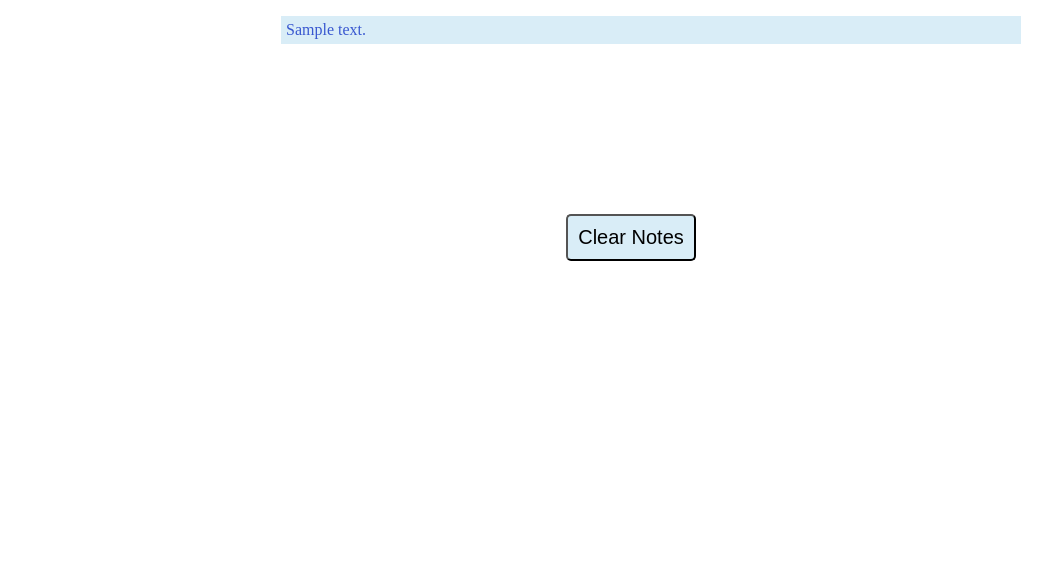
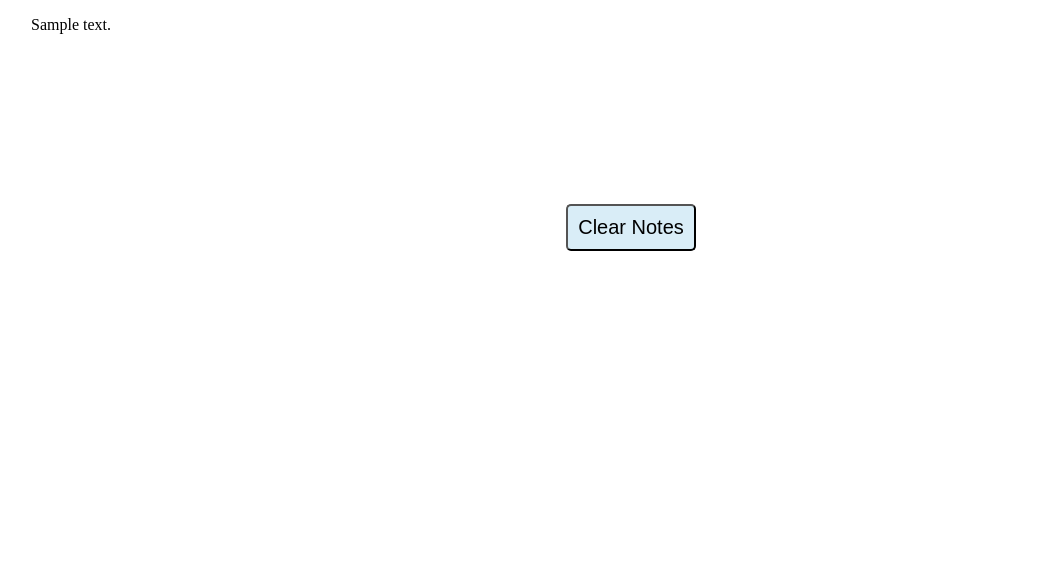
Before and after one commit to marzique/Graphomaniac, a Flask app: page /notes.html in a window 1280 px wide. Shown: the part 60-630 px from the top of the page, without its empty margins (9-1061 px from the left). Run offline with Flask 2, Linux system fonts and the light colour scheme; tables that the repository leaves empty hold one stand-in row (values such as "Sample post").

Commit message:
wanna fix css issue

```diff
--- a/static/main.css
+++ b/static/main.css
@@ -101,7 +101,7 @@ input
 	margin: 0 auto;
 }
 
-.notes li
+li.notes
 {
 	color: #3958D0;
 	background-color: #d9edf7;
```
